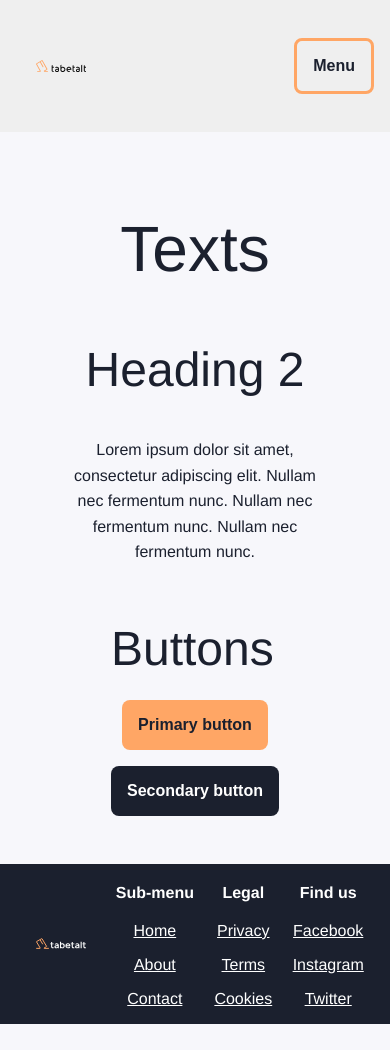
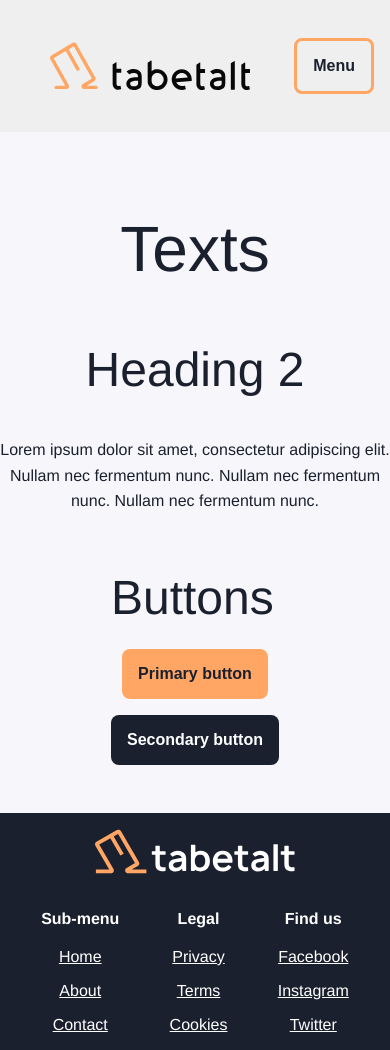
Before and after one commit to tabetalt/style-guide, a SvelteKit app: page / in a window 390 px wide. Before the commit the page ends 1024 px from the top, so only its background shows below. Built offline with nearby package versions, Linux system fonts and the light colour scheme.

Commit message:
feat: add simple mobile design

```diff
--- a/static/stylesheet.css
+++ b/static/stylesheet.css
@@ -164,5 +164,18 @@ select {
 	transform: translate(50%, -50%);
 }
 .logo {
-	width: clamp(50px, 50%, 300px);
+	width: clamp(200px, 50%, 300px);
 }
+@media(max-width: 768px) {
+	.container {
+		width: 100%;
+	}
+	header {
+		grid-template-columns: 3fr 1fr;
+		justify-content: center;
+	}
+	footer {
+		grid-template-columns: 1fr;
+		gap: 2em;
+	}
+}
```
